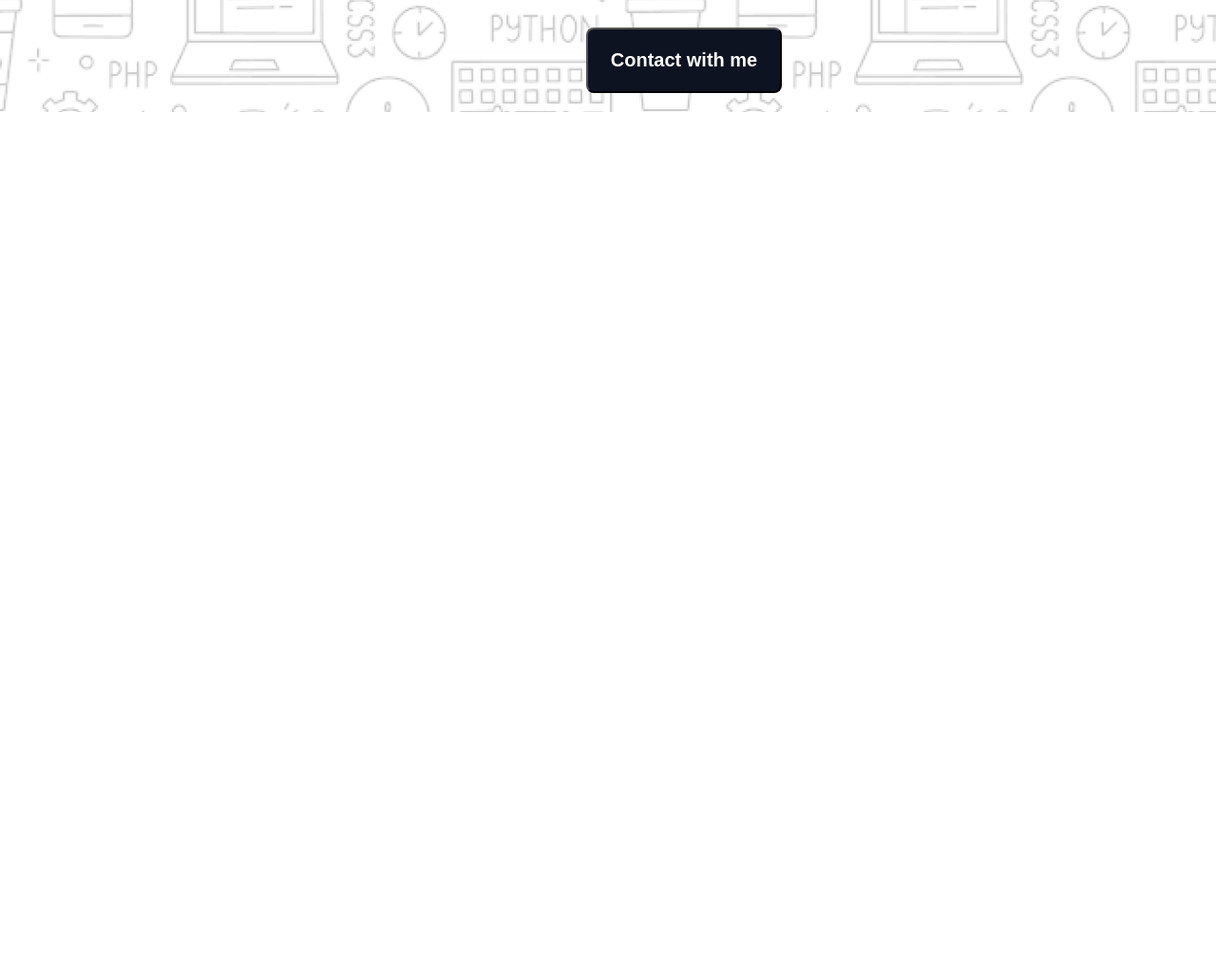
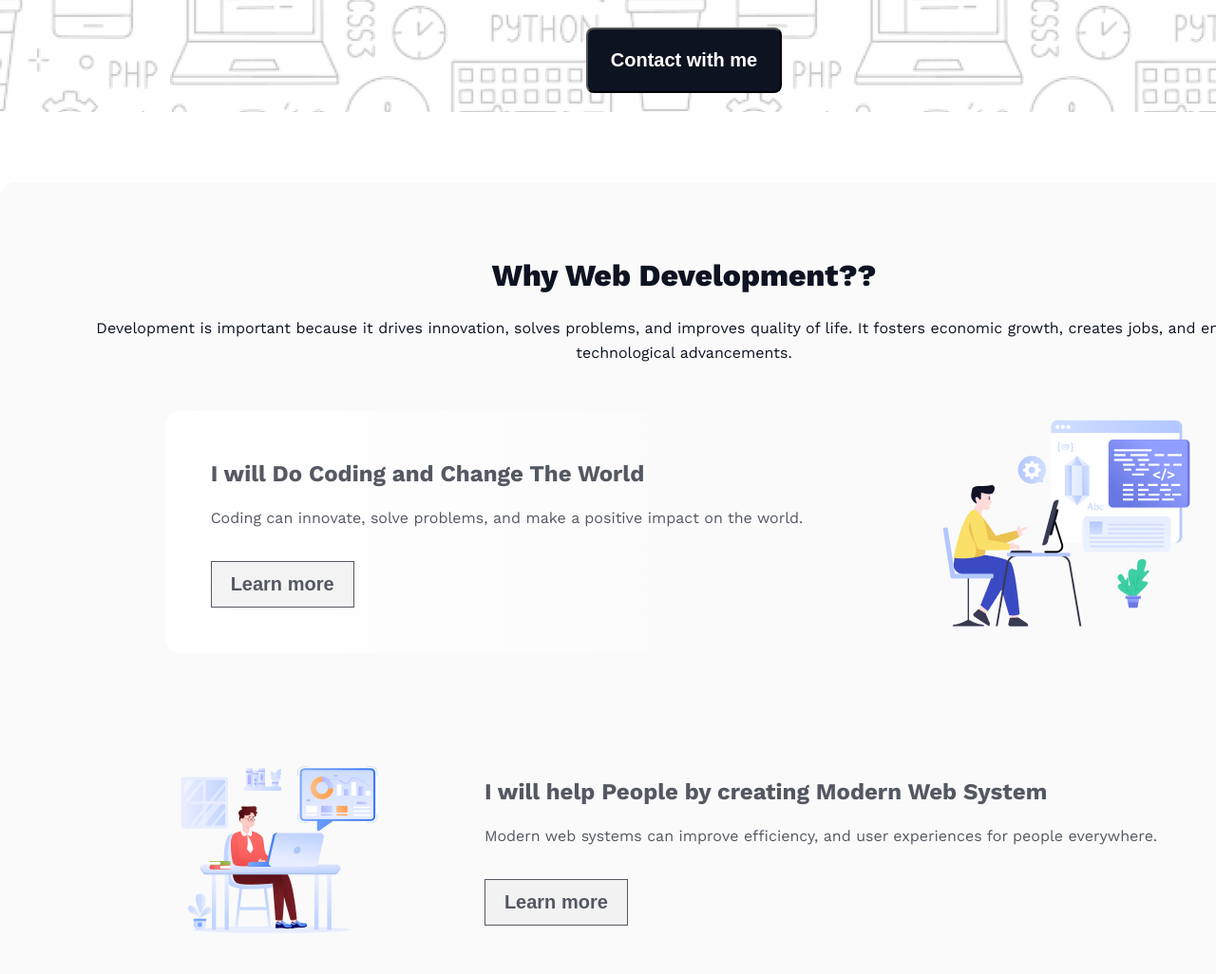
Before and after one commit to saracen66/assignment-01, a plain HTML site: page index.html in a window 1280 px wide. Shown: the part 534-1560 px from the top of the page at 95% size. Before the commit the page ends 800 px from the top, so only its background shows below. Drawn offline with nearby package versions, Linux system fonts and the light colour scheme.

Commit message:
completed the hero, intro, and inspiration section

```diff
--- a/index.html
+++ b/index.html
@@ -18,5 +18,74 @@
             </div>
         </div>
     </section>
+
+    <section id="intro-section">
+        <div class="intro-section-container">
+            <div class="intro-section-top">
+                <h2 class="intro-title">Why Web Development??</h2>
+                <p class="intro-subtitle">Development is important because it drives innovation, solves problems, and improves quality of life. It fosters economic growth, creates jobs, and enhances technological advancements.</p>
+            </div>
+
+            <div class="intro-content">
+                <div class="intro-content-container">
+                    <h3 class="intro-content-title">I will Do Coding and Change The World</h3>
+                    <p class="intro-content-subtitle">Coding can innovate, solve problems, and make a positive impact on the world.</p>
+                    <button class="intro-content-btn">Learn more</button>
+                </div>
+
+                <div>
+                    <img src="./assets/Layer_1.png" alt="">
+                </div>
+            </div>
+
+
+            <div class="intro-content-two">
+                <div>
+                    <img src="./assets/Group 3.png" alt="">
+                </div>
+
+
+                <div class="intro-content-container-two">
+                    <h3 class="intro-content-title">I will help People by creating Modern Web System</h3>
+                    <p class="intro-content-subtitle">Modern web systems can improve efficiency, and user experiences for people everywhere.</p>
+                    <button class="intro-content-btn">Learn more</button>
+                </div>
+
+
+            </div>
+
+
+
+            <div class="intro-content">
+                <div class="intro-content-container">
+                    <h3 class="intro-content-title">I will Do Coding and Change The World</h3>
+                    <p class="intro-content-subtitle">Coding can innovate, solve problems, and make a positive impact on the world.</p>
+                    <button class="intro-content-btn">Learn more</button>
+                </div>
+
+                <div>
+                    <img src="./assets/Group 4.png" alt="">
+                </div>
+            </div>
+
+
+        </div>
+    </section>
+
+    <section class="inspiration-section">
+        <div class="inspiration-section-container">
+            <h3 class="inspiration-title">My Inspiration</h3>
+            <p class="inspiration-subtitle">Lorem Ipsum is simply dummy text of the printing and typesetting industry. Lorem Ipsum has been the industry's standard dummy text.</p>
+            <iframe width="1076" height="550" src="https://www.youtube.com/embed/DGHn2uOAVCE?si=43vu4RJT72r7nLBQ" title="YouTube video player" frameborder="0" allow="accelerometer; autoplay; clipboard-write; encrypted-media; gyroscope; picture-in-picture; web-share" referrerpolicy="strict-origin-when-cross-origin" allowfullscreen></iframe>
+        </div>
+    </section>
+
+    <section class="target-section">
+        <div class="target-section-container">
+            <div>
+                <h3>My Current Target</h3>
+            </div>
+        </div>
+    </section>
 </body>
 </html>
--- a/styles/styles.css
+++ b/styles/styles.css
@@ -19,6 +19,7 @@
     display: flex;
     justify-content: center;
     align-items: center;
+    margin-bottom: 74px;
 }
 
 .hero-elements-container{
@@ -63,3 +64,143 @@
     background: rgb(13, 19, 33);
     cursor: pointer;
 }
+/* styling hero section --->end */
+
+/* styling intro section --->start */
+#intro-section{
+    width: 1440px;
+    height: 1395px;
+}
+
+.intro-section-container{
+    padding: 80px 97px 80px 97px;
+    border-radius: 16px;
+    background: rgba(13, 19, 33, 0.02);
+}
+
+.intro-section-top{
+    display: flex;
+    flex-direction: column;
+    justify-content: center;
+    align-items: center;
+}
+
+.intro-title{
+    color: rgb(13, 19, 33);
+    font-size: 32px;
+    font-weight: 800;
+    line-height: 37px;
+    letter-spacing: 0%;
+    text-align: center;
+    margin-bottom: 24px;
+}
+
+.intro-subtitle{
+    color: rgb(13, 19, 33);
+    font-size: 16px;
+    font-weight: 400;
+    line-height: 26px;
+    letter-spacing: 0%;
+    text-align: center;
+    margin-bottom: 48px;
+}
+
+.intro-content{
+    display: flex;
+    justify-content: center;
+    align-items: center;
+    gap: 98px;
+}
+
+.intro-content-title{
+    color: rgba(13, 19, 33, 0.7);
+    font-size: 24px;
+    font-weight: 700;
+    line-height: 36px;
+    letter-spacing: 0%;
+    text-align: left;
+    margin-bottom: 16px;
+}
+
+.intro-content-subtitle{
+    color: rgb(13, 19, 33);
+    font-size: 16px;
+    font-weight: 400;
+    line-height: 26px;
+    letter-spacing: 0%;
+    text-align: left;
+    opacity: 0.7;
+    margin-bottom: 32px;
+}
+
+.intro-content-btn{
+    color: rgb(13, 19, 33);
+    font-size: 20px;
+    font-weight: 600;
+    line-height: 23px;
+    letter-spacing: 0%;
+    text-align: center;
+    padding: 12px 20px 12px 20px;
+    box-sizing: border-box;
+    border: 1px solid rgb(13, 19, 33);
+    opacity: 0.7;
+    cursor: pointer;
+
+}
+
+.intro-content-container{
+    border-radius: 16px;
+    background: linear-gradient(90.00deg, rgb(255, 255, 255),rgba(255, 255, 255, 0) 100%);
+    padding: 48px;
+}
+
+.intro-content-two{
+    display: flex;
+    justify-content: center;
+    align-items: center;
+    gap: 48px;
+    margin-top: 80px;
+    margin-bottom: 80px;
+}
+
+.intro-content-container-two{
+    padding: 48px;
+}
+/* styling intro section --->end */
+
+/* styling inspiration section --->start */
+.inspiration-section-container{
+    display: flex;
+    flex-direction: column;
+    justify-content: center;
+    align-items: center;
+}
+
+.inspiration-title{
+    color: rgb(13, 19, 33);
+    font-size: 32px;
+    font-weight: 800;
+    line-height: 37px;
+    letter-spacing: 0%;
+    text-align: center;
+    margin-bottom: 24px;
+}
+
+.inspiration-subtitle{
+    color: rgb(13, 19, 33);
+    font-size: 16px;
+    font-weight: 400;
+    line-height: 26px;
+    letter-spacing: 0%;
+    text-align: center;
+    opacity: 0.7;
+    margin-bottom: 48px;
+    width: 1000px;
+}
+
+iframe{
+    padding: 32px;
+    box-sizing: border-box;
+    border: 1px solid rgba(13, 19, 33, 0.2);
+    border-radius: 16px;
+}
```
